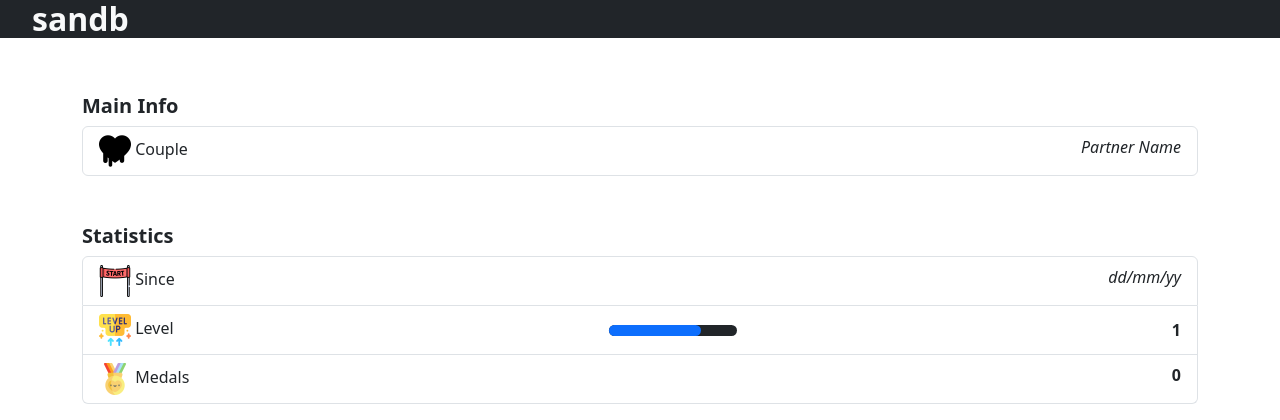
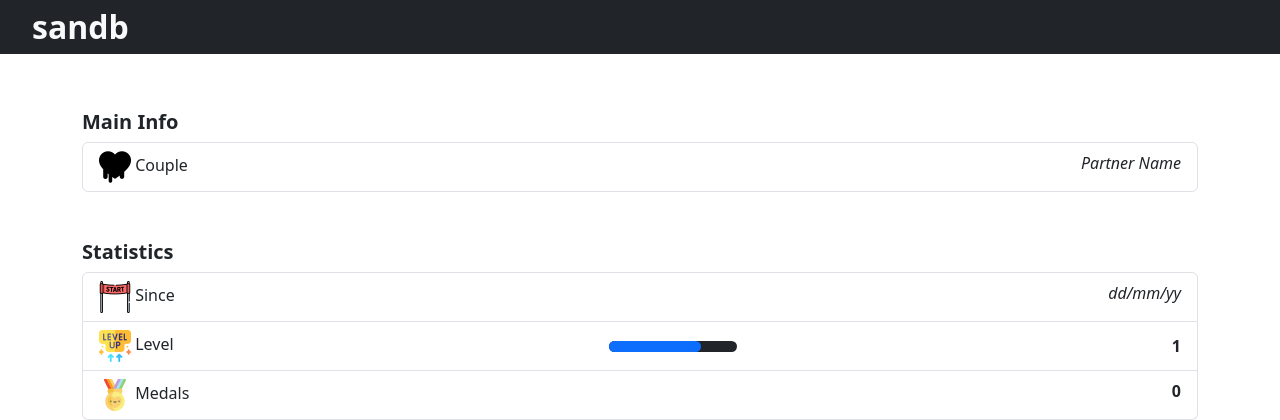
Before and after one commit to blankhall98/sandb, a Flask app: page / in a window 1280 px wide. Shown: the top 420 px of the page. Run offline with Flask 2, Linux system fonts and the light colour scheme.

Commit message:
style index

```diff
--- a/templates/base.html
+++ b/templates/base.html
@@ -11,7 +11,7 @@
 </head>
 <body>
     <div class="bg-dark">
-        <h2 class="text-light" style="padding-left: 1em;"><b>sandb</b></h2>
+        <h2 class="text-light py-2" style="padding-left: 1em;"><b>sandb</b></h2>
     </div>
     <br>
     {%block content%}
```
